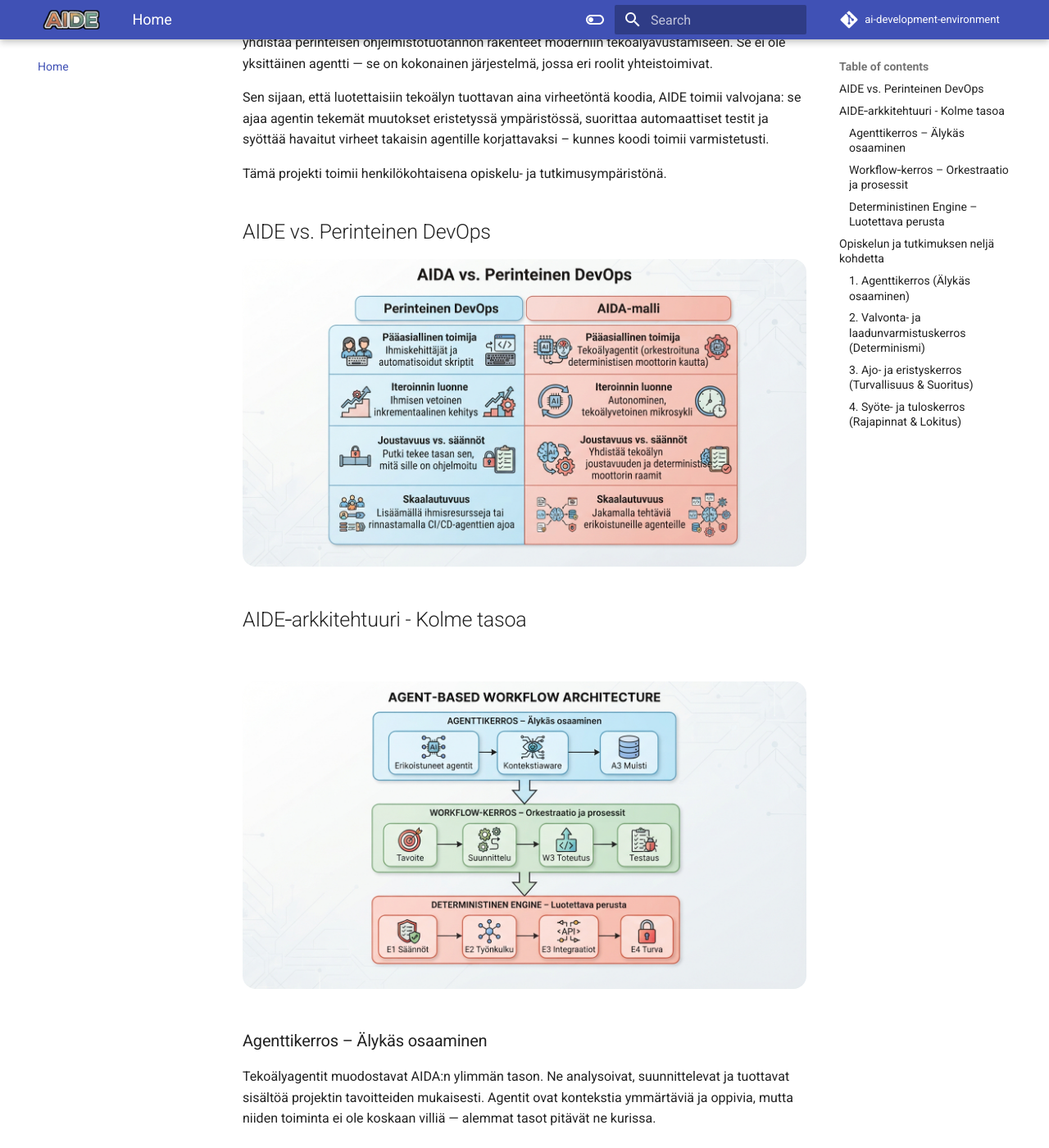
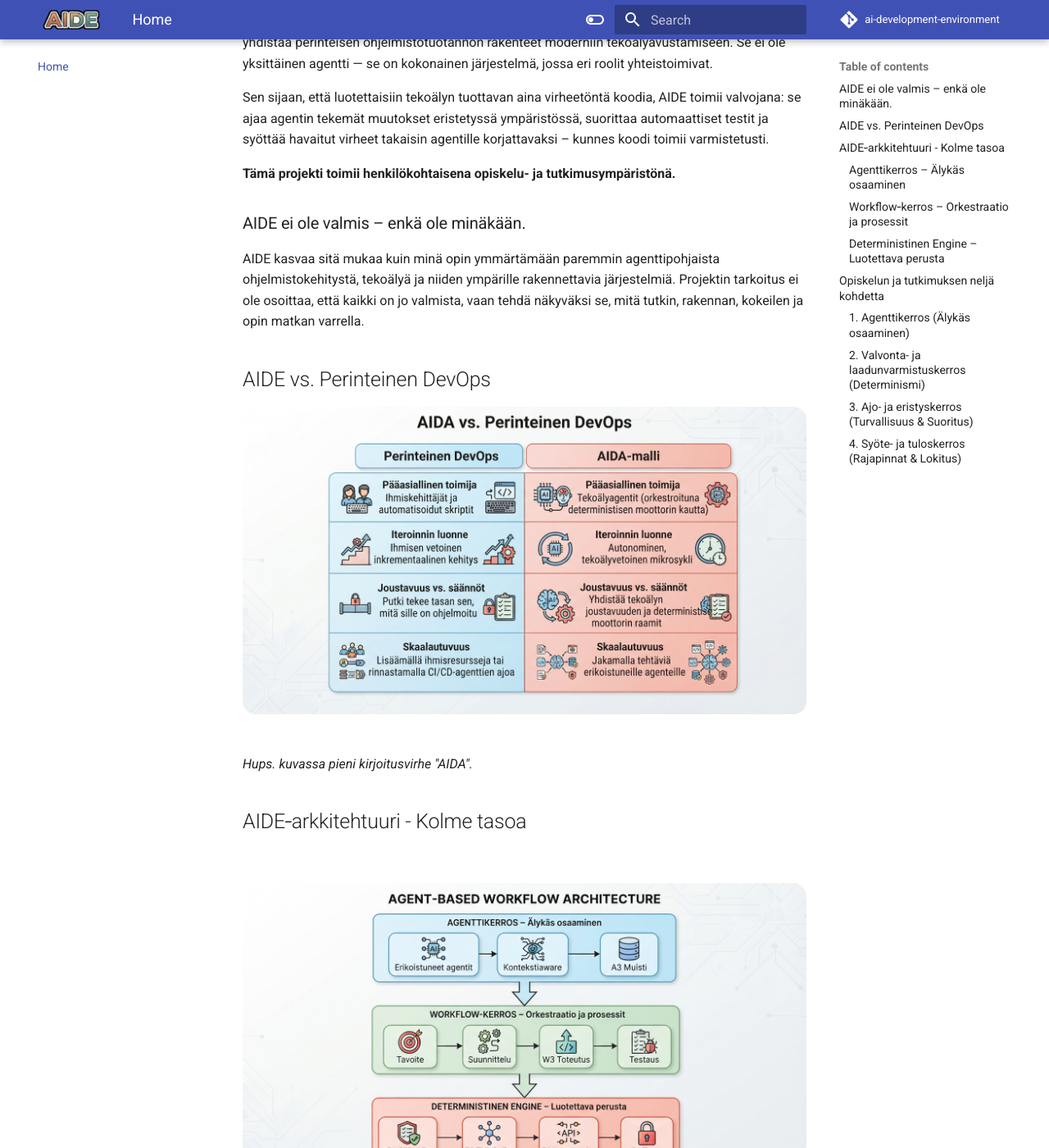
Before and after one commit to MipoRepo/ai-development-environment, an MkDocs documentation site: the page built from docs/index.md, in a window 1280 px wide and 1400 px high, scrolled down 646 px. Shown: the whole window at 82% size. Built offline with MkDocs 1.6.1 and Material for MkDocs 9.7.7, drawn with Linux system fonts in a browser that asks for light colours; comment, search, counter and statistics services are not loaded.

Commit message:
etusivun päivitys

```diff
--- a/docs/index.md
+++ b/docs/index.md
@@ -9,13 +9,18 @@
 
 Sen sijaan, että luotettaisiin tekoälyn tuottavan aina virheetöntä koodia, AIDE toimii valvojana: se ajaa agentin tekemät muutokset eristetyssä ympäristössä, suorittaa automaattiset testit ja syöttää havaitut virheet takaisin agentille korjattavaksi – kunnes koodi toimii varmistetusti.
 
-Tämä projekti toimii henkilökohtaisena opiskelu- ja tutkimusympäristönä.
+**Tämä projekti toimii henkilökohtaisena opiskelu- ja tutkimusympäristönä.**
+
+### AIDE ei ole valmis – enkä ole minäkään.
+
+AIDE kasvaa sitä mukaa kuin minä opin ymmärtämään paremmin agenttipohjaista ohjelmistokehitystä, tekoälyä ja niiden ympärille rakennettavia järjestelmiä. Projektin tarkoitus ei ole osoittaa, että kaikki on jo valmista, vaan tehdä näkyväksi se, mitä tutkin, rakennan, kokeilen ja opin matkan varrella.
 
 ## AIDE vs. Perinteinen DevOps
 
 <div style="margin-bottom:2rem;width:100%;max-width:1600px">
   <img src="assets/images/aida-devops.jpg" alt="AI Development Environment - ympäristön yleiskuva" class="hero-image" style="width:100%;height:auto;border-radius:16px" />
 </div>
+*Hups. kuvassa pieni kirjoitusvirhe "AIDA".*
 
 ## AIDE‑arkkitehtuuri - Kolme tasoa
 <br>
```
